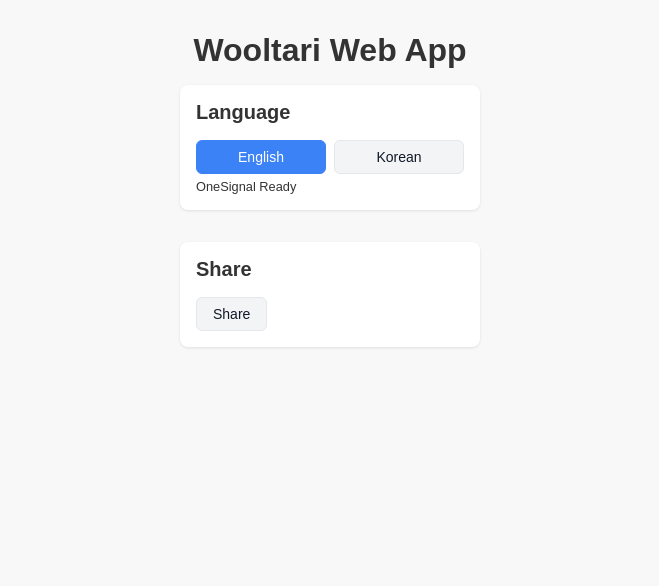
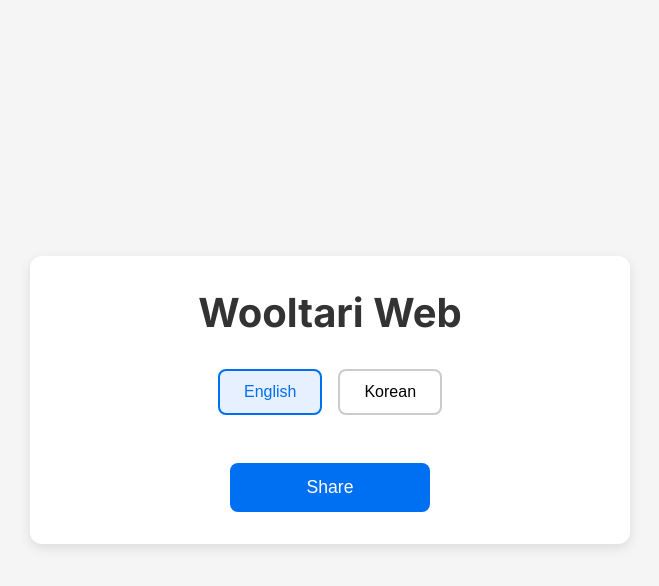
Before and after one commit to yummy94/wooltari, a Next.js app: page / in a window 1280 px wide. Shown: the top 586 px of the page, without its empty margins (310-969 px from the left). Built offline with nearby package versions, Linux system fonts and the light colour scheme.

Commit message:
Remove OneSignal Web SDK and improve WebView communication

```diff
--- a/app/layout.js
+++ b/app/layout.js
@@ -1,15 +1,27 @@
-import "./globals.css";
+'use client'
 
-export const metadata = {
-  title: "Wooltari Web App",
-};
+import { useState, useEffect } from 'react';
+import { Inter } from 'next/font/google';
+import './globals.css';
+import { initNativeBridge } from './utils/nativeBridge';
+
+const inter = Inter({ subsets: ['latin'] });
 
 export default function RootLayout({ children }) {
+  const [bridgeInitialized, setBridgeInitialized] = useState(false);
+
+  useEffect(() => {
+    // Initialize the native bridge without OneSignal callback
+    initNativeBridge();
+    setBridgeInitialized(true);
+  }, []);
+
   return (
     <html lang="en">
       <head>
+        <title>Wooltari Web App</title>
       </head>
-      <body>
+      <body className={inter.className}>
         {children}
       </body>
     </html>
--- a/app/page.js
+++ b/app/page.js
@@ -2,47 +2,23 @@
 
 import styles from './page.module.css';
 import { useState, useEffect, useCallback } from 'react';
-import OneSignal from 'react-onesignal';
+import { initNativeBridge } from './utils/nativeBridge';
 
 export default function Home() {
   const [language, setLanguage] = useState('en');
-  const [isOneSignalReady, setIsOneSignalReady] = useState(false);
+  const [bridgeInitialized, setBridgeInitialized] = useState(false);
 
-  // Initialize OneSignal
+  // Initialize bridge to communicate with React Native
   useEffect(() => {
-    if (typeof window === 'undefined') {
-      return; // Don't run on server
+    try {
+      const bridge = initNativeBridge();
+      setBridgeInitialized(true);
+    } catch (error) {
+      console.error('[DEBUG] Error initializing bridge:', error);
     }
 
-    console.log('[page.js] useEffect - Initializing OneSignal setup...');
-
-    const initOneSignal = async () => {
-      try {
-        await OneSignal.init({
-          //appId: "b43abeb1-cee4-49fb-b380-316cf45ad44a",
-          appId: "eef5a742-3cb6-4076-94b7-0fd17e7331f0",
-          allowLocalhostAsSecureOrigin: true,
-          notifyButton: { enable: false },
-          promptOptions: { slidedown: { enabled: true } },
-        });
-
-        console.log('[page.js] OneSignal initialized successfully');
-
-        // Ensure the global OneSignal object is available
-        if (window.OneSignal) {
-          console.log('[page.js] window.OneSignal is available');
-        } else {
-          console.error('[page.js] window.OneSignal is not available after initialization');
-        }
-
-        setIsOneSignalReady(true);
-      } catch (error) {
-        console.error('[page.js] OneSignal initialization error:', error);
-      }
-    };
-
-    initOneSignal();
-  }, []); // Runs once on mount
+    console.log('[DEBUG] window.ReactNativeWebView exists:', !!window.ReactNativeWebView);
+  }, []);
 
   // Handle sharing
   const handleShare = () => {
@@ -65,51 +41,6 @@ export default function Home() {
   const handleLanguageChange = useCallback((newLanguage) => {
     setLanguage(newLanguage);
 
-    if (isOneSignalReady && window.OneSignal) {
-      console.log(`[page.js] Attempting to set tag 'language': ${newLanguage}`);
-
-      try {
-        // Use a simpler approach without Promise chaining
-        window.OneSignal.push(() => {
-          console.log('[page.js] Inside OneSignal.push callback');
-
-          try {
-            // Try direct tag assignment without Promise
-            if (window.OneSignal.User && typeof window.OneSignal.User.addTag === 'function') {
-              console.log('[page.js] Calling User.addTag');
-              window.OneSignal.User.addTag('language', newLanguage);
-              console.log(`[page.js] OneSignal language tag set to: ${newLanguage}`);
-            }
-            // Fallback to legacy tag method if available
-            else if (typeof window.OneSignal.sendTag === 'function') {
-              console.log('[page.js] Calling sendTag');
-              window.OneSignal.sendTag('language', newLanguage);
-              console.log(`[page.js] OneSignal language tag set to: ${newLanguage}`);
-            }
-            // Try any available tagging method
-            else {
-              console.log('[page.js] Available OneSignal methods:', Object.keys(window.OneSignal));
-
-              // Last resort - try to set tags directly
-              if (typeof window.OneSignal.setTags === 'function') {
-                console.log('[page.js] Calling setTags');
-                window.OneSignal.setTags({language: newLanguage});
-                console.log(`[page.js] OneSignal language tag set to: ${newLanguage}`);
-              } else {
-                console.error('[page.js] No viable tag method found on OneSignal object');
-              }
-            }
-          } catch (tagError) {
-            console.error(`[page.js] Error setting tag:`, tagError);
-          }
-        });
-      } catch (error) {
-        console.error(`[page.js] Error with OneSignal push operation:`, error);
-      }
-    } else {
-      console.warn(`[page.js] OneSignal not ready when trying to set language to ${newLanguage}. isReady: ${isOneSignalReady}, window.OneSignal: ${!!window.OneSignal}`);
-    }
-
     // Send message to React Native if applicable
     if (typeof window !== 'undefined' && window.ReactNativeWebView) {
       window.ReactNativeWebView.postMessage(JSON.stringify({
@@ -117,47 +48,35 @@ export default function Home() {
         data: { language: newLanguage }
       }));
     }
-  }, [isOneSignalReady]); // Depend on the ready state
-
-
-
+  }, []);
 
   return (
-    <main className={styles.main}>
-      <h1>Wooltari Web App</h1>
+    <main className={styles.container}>
+      <div className={styles.content}>
+        <h1 className={styles.title}>
+          {language === 'en' ? 'Wooltari Web' : '울타리 웹'}
+        </h1>
 
-      <div className={styles.card}>
-        <h2>Language</h2>
-        <div className={styles.buttonGroup}>
+        <div className={styles.languageButtons}>
           <button
-            id="lang-en"
-            className={`${styles.button} ${language === 'en' ? styles.active : ''}`}
+            className={`${styles.button} ${language === 'en' ? styles.activeButton : ''}`}
             onClick={() => handleLanguageChange('en')}
-            disabled={!isOneSignalReady} // Disable until SDK is confirmed ready
           >
             English
           </button>
           <button
-            id="lang-ko"
-            className={`${styles.button} ${language === 'ko' ? styles.active : ''}`}
+            className={`${styles.button} ${language === 'ko' ? styles.activeButton : ''}`}
             onClick={() => handleLanguageChange('ko')}
-            disabled={!isOneSignalReady} // Disable until SDK is confirmed ready
           >
             Korean
           </button>
         </div>
-        {/* UI feedback based on the ready state */}
-        {isOneSignalReady ? <p style={{fontSize: '0.8em', marginTop: '5px'}}>OneSignal Ready</p> : <p style={{fontSize: '0.8em', marginTop: '5px'}}>OneSignal Initializing...</p>}
-      </div>
 
-      <div className={styles.card}>
-        <h2>Share</h2>
         <button
-          id="share-button"
-          className={styles.button}
+          className={styles.shareButton}
           onClick={handleShare}
         >
-          Share
+          {language === 'en' ? 'Share' : '공유'}
         </button>
       </div>
     </main>
--- a/app/page.module.css
+++ b/app/page.module.css
@@ -37,17 +37,79 @@
 }
 
 .container {
-  max-width: 500px;
+  display: flex;
+  flex-direction: column;
+  justify-content: center;
+  align-items: center;
+  min-height: 100vh;
+  padding: 2rem;
+  background-color: #f5f5f5;
+}
+
+.content {
+  display: flex;
+  flex-direction: column;
+  align-items: center;
+  gap: 2rem;
+  max-width: 600px;
   width: 100%;
-  margin: 0 auto;
-  padding: 1.5rem;
+  padding: 2rem;
+  background-color: white;
+  border-radius: 12px;
+  box-shadow: 0 4px 12px rgba(0, 0, 0, 0.1);
 }
 
 .title {
-  font-size: 2rem;
-  font-weight: 700;
-  margin-bottom: 2rem;
+  font-size: 2.5rem;
+  font-weight: bold;
+  margin: 0;
   text-align: center;
+  color: #333;
+}
+
+.languageButtons {
+  display: flex;
+  gap: 1rem;
+  margin-bottom: 1rem;
+}
+
+.button {
+  padding: 0.75rem 1.5rem;
+  border: 2px solid #ccc;
+  border-radius: 8px;
+  background-color: white;
+  font-size: 1rem;
+  font-weight: 500;
+  cursor: pointer;
+  transition: all 0.2s ease;
+}
+
+.button:hover {
+  background-color: #f0f0f0;
+}
+
+.activeButton {
+  border-color: #0070f3;
+  color: #0070f3;
+  background-color: #e6f0ff;
+}
+
+.shareButton {
+  padding: 0.875rem 2rem;
+  border: none;
+  border-radius: 8px;
+  background-color: #0070f3;
+  color: white;
+  font-size: 1.1rem;
+  font-weight: 500;
+  cursor: pointer;
+  transition: background-color 0.2s ease;
+  width: 100%;
+  max-width: 200px;
+}
+
+.shareButton:hover {
+  background-color: #0060df;
 }
 
 .card {
@@ -68,23 +130,6 @@
 .buttonGroup {
   display: flex;
   gap: 0.5rem;
-}
-
-.button {
-  background-color: #f3f4f6;
-  color: #111827;
-  border: 1px solid #e5e7eb;
-  border-radius: 0.375rem;
-  padding: 0.5rem 1rem;
-  font-size: 0.875rem;
-  font-weight: 500;
-  cursor: pointer;
-  transition: all 0.2s;
-  flex: 1;
-}
-
-.button:hover {
-  background-color: #e5e7eb;
 }
 
 .active {
--- /dev/null
+++ b/app/utils/nativeBridge.js
@@ -0,0 +1,79 @@
+/**
+ * Native Bridge - For WebView Communication
+ * Simplified version without OneSignal
+ */
+
+// Check if we're running inside a WebView
+const isInWebView = () => {
+  const inWebView = window.ReactNativeWebView !== undefined;
+  console.log('[WebDebug] Running in WebView:', inWebView);
+  return inWebView;
+};
+
+// Send a message to the native app
+const sendToNative = (type, data) => {
+  console.log('[WebDebug] Attempting to send message to native:', { type, data });
+
+  if (isInWebView()) {
+    console.log('[WebDebug] WebView detected, sending message');
+    try {
+      window.ReactNativeWebView.postMessage(JSON.stringify({ type, data }));
+      console.log('[WebDebug] Message sent successfully');
+      return true;
+    } catch (error) {
+      console.error('[WebDebug] Error sending message:', error);
+      return false;
+    }
+  }
+
+  console.log('[WebDebug] Not in WebView, message not sent');
+  return false;
+};
+
+// Set up language change handling
+const setupLanguageChangeHandlers = () => {
+  console.log('[WebDebug] Setting up language change handlers');
+
+  // Listen for language change confirmations from native
+  window.addEventListener('languageChangeConfirmed', (event) => {
+    console.log('[WebDebug] Language change confirmed by native:', event.detail);
+  });
+
+  // Listen for bridge ready event
+  window.addEventListener('nativeBridgeReady', (event) => {
+    console.log('[WebDebug] Native bridge is ready:', event.detail);
+  });
+};
+
+// Change language function
+const changeLanguage = (language) => {
+  console.log('[WebDebug] changeLanguage called with:', language);
+  return sendToNative('languageChange', { language });
+};
+
+// Initialize bridge
+const initNativeBridge = () => {
+  console.log('[WebDebug] Initializing native bridge');
+
+  // Only run client-side
+  if (typeof window === 'undefined') {
+    console.log('[WebDebug] Not in browser environment, skipping initialization');
+    return;
+  }
+
+  setupLanguageChangeHandlers();
+
+  console.log('[WebDebug] Bridge initialization complete');
+  return {
+    isInWebView,
+    sendToNative,
+    changeLanguage
+  };
+};
+
+export {
+  isInWebView,
+  sendToNative,
+  changeLanguage,
+  initNativeBridge
+};
--- a/next.config.mjs
+++ b/next.config.mjs
@@ -2,6 +2,18 @@
 const nextConfig = {
   output: 'export',
   distDir: 'dist',
+  async headers() {
+    return [
+      {
+        source: '/:path*',
+        headers: [
+          { key: 'Access-Control-Allow-Origin', value: '*' },
+          { key: 'Access-Control-Allow-Methods', value: 'GET, POST, PUT, DELETE, OPTIONS' },
+          { key: 'Access-Control-Allow-Headers', value: 'Content-Type, Authorization' },
+        ],
+      },
+    ];
+  },
 };
 
 export default nextConfig;
--- a/package.json
+++ b/package.json
@@ -11,7 +11,6 @@
   "dependencies": {
     "next": "15.2.4",
     "react": "^19.0.0",
-    "react-dom": "^19.0.0",
-    "react-onesignal": "^3.2.2"
+    "react-dom": "^19.0.0"
   }
 }
```
Also changed, not shown: app/components/LanguageButton.js (added, +80 -0 lines), 1 other file (tests, documents, lock files or other folders).
